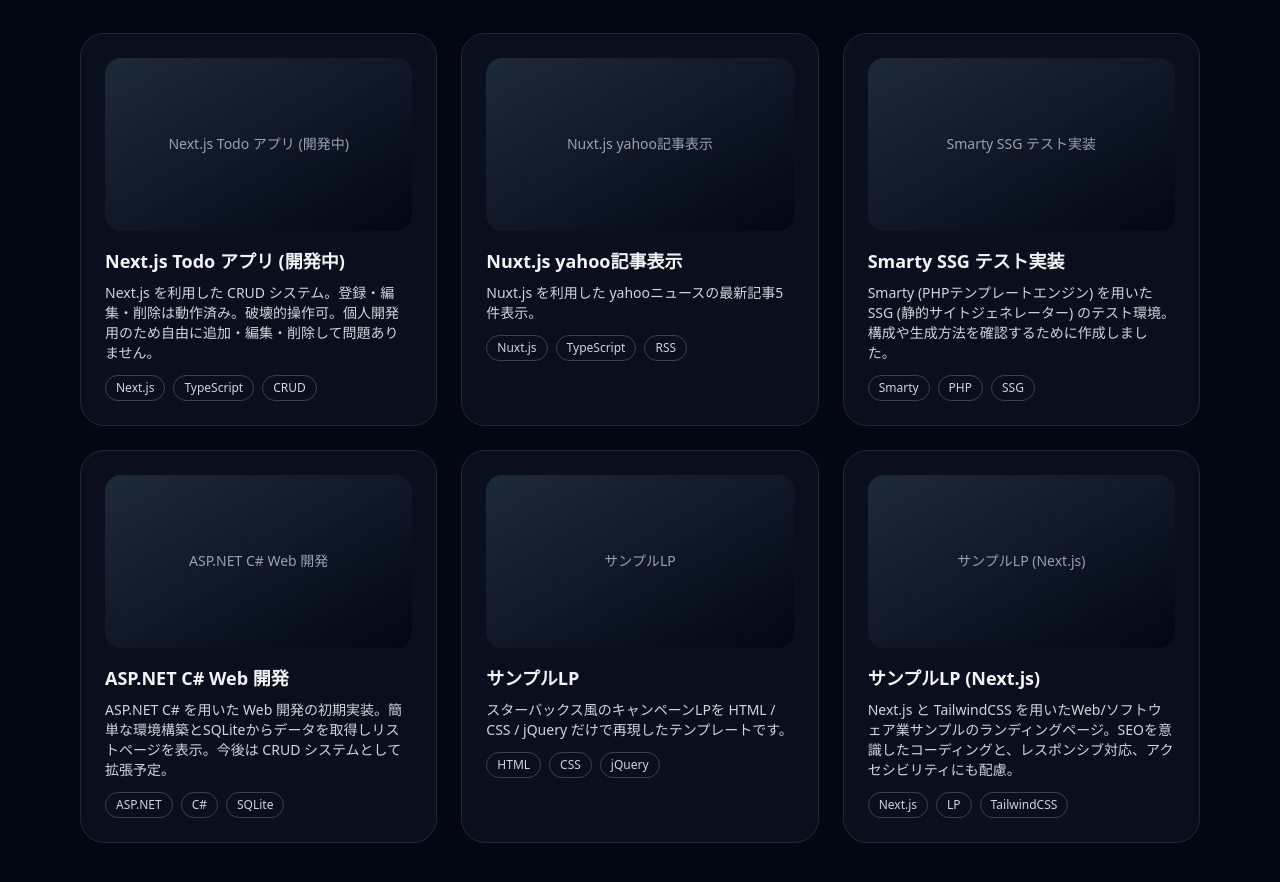
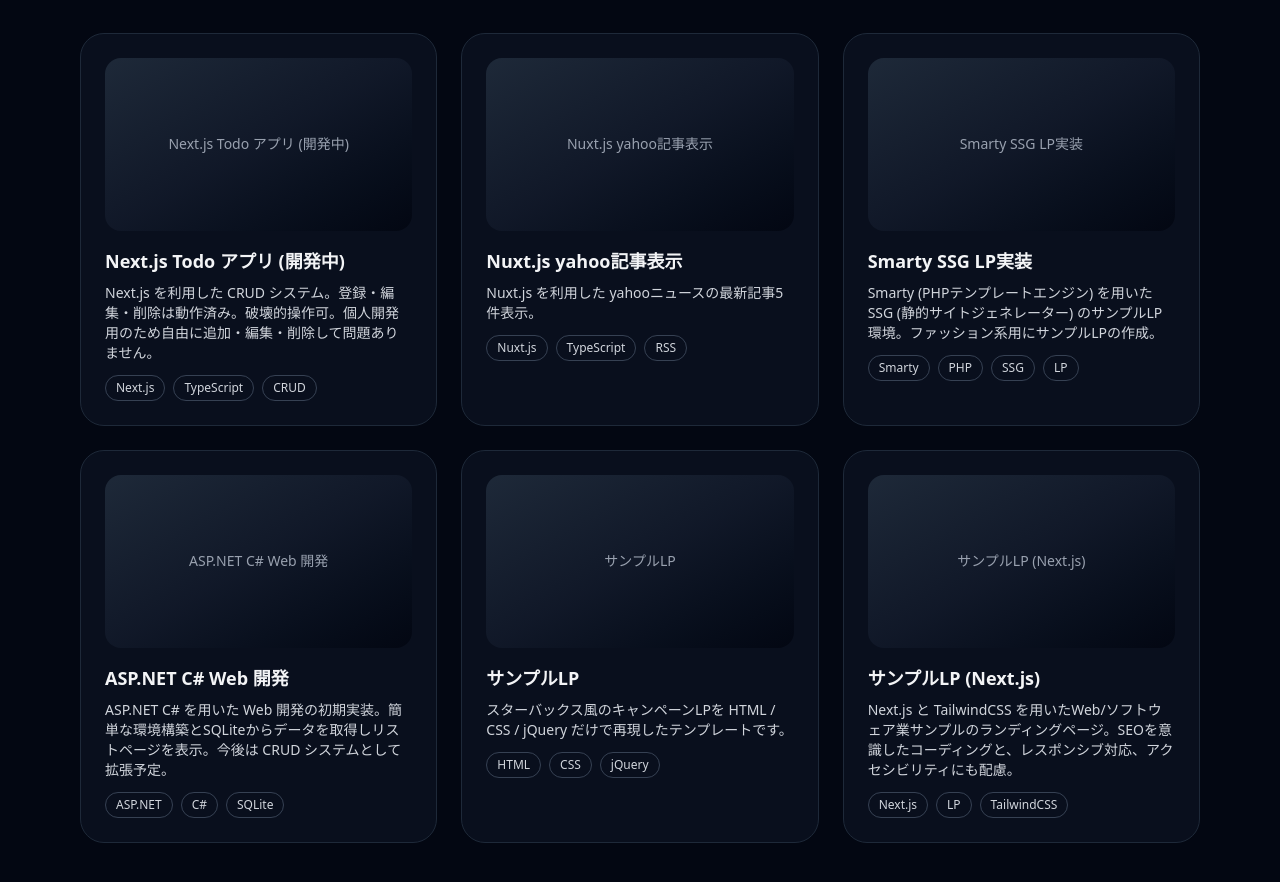
Before and after one commit to pp-no/portfolio, a Next.js app: page / in a window 1280 px wide. Shown: the part 1540-2422 px from the top of the page. Built offline with nearby package versions, Linux system fonts and the light colour scheme.

Commit message:
【ポートフォリオ】SSGサンプルテキスト修正。

```diff
--- a/app/page.tsx
+++ b/app/page.tsx
@@ -37,10 +37,10 @@ const useProjects = (): Project[] =>
 				link: 'https://github.com/pp-no/nuxt-yahoo-ai-lp',
 			},
 			{
-				title: 'Smarty SSG テスト実装',
+				title: 'Smarty SSG LP実装',
 				description:
-					'Smarty (PHPテンプレートエンジン) を用いた SSG (静的サイトジェネレーター) のテスト環境。構成や生成方法を確認するために作成しました。',
-				tech: ['Smarty', 'PHP', 'SSG'],
+					'Smarty (PHPテンプレートエンジン) を用いた SSG (静的サイトジェネレーター) のサンプルLP環境。ファッション系用にサンプルLPの作成。',
+				tech: ['Smarty', 'PHP', 'SSG', 'LP'],
 				link: 'https://github.com/pp-no/my-ssg-site',
 			},
 			{
```
